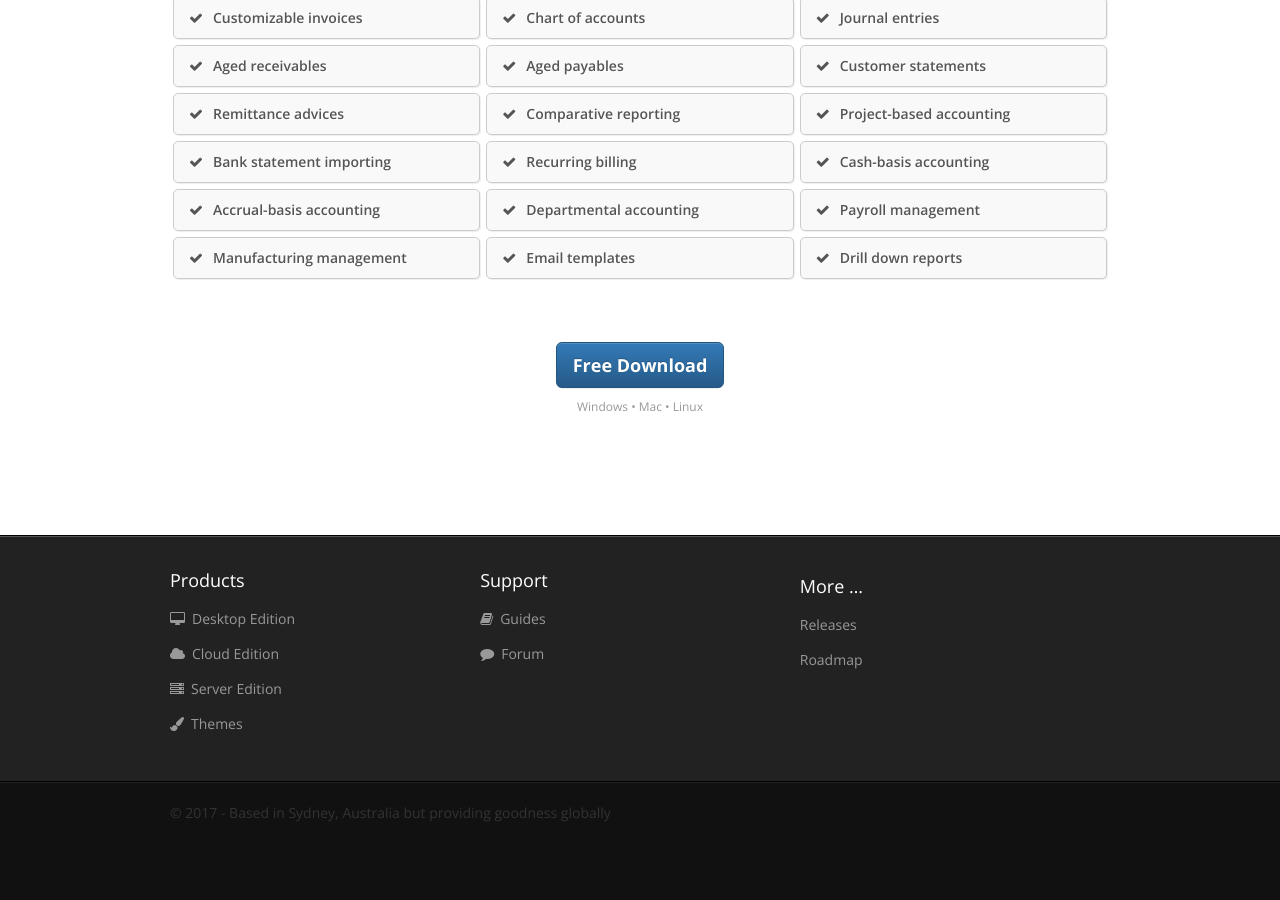
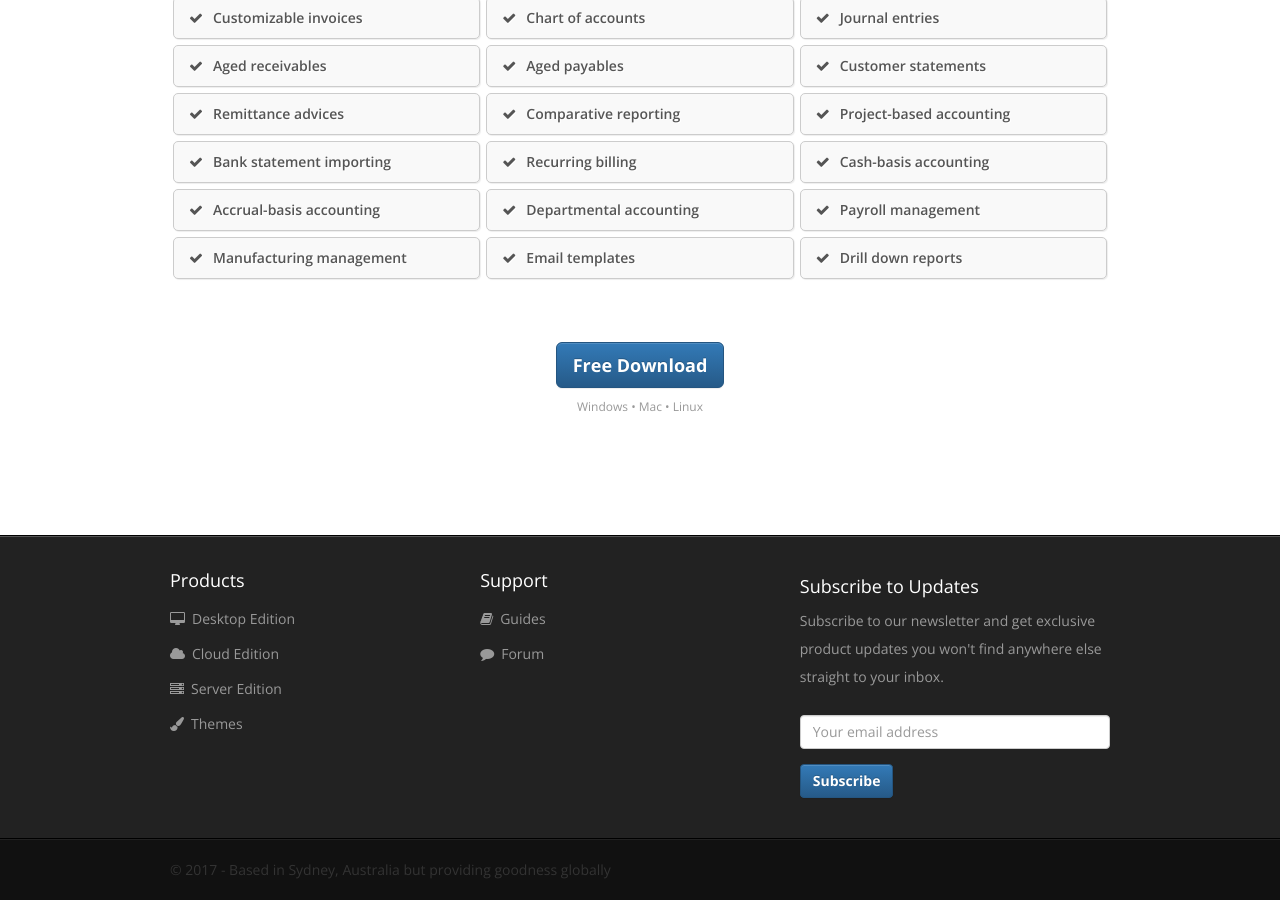
Before and after one commit to 3etechinns/www.manager.io, a Jekyll site: the page built from index.html, in a window 1280 px wide and 900 px high, scrolled down 1075 px. Built offline with Jekyll 4.4.1, drawn with Linux system fonts in a browser that asks for light colours; nearby versions of some CDN libraries; comment, search, counter and statistics services are not loaded; before the commit the page ends 1918 px from its top, so only the background shows below that.

Commit message:
no message

```diff
--- a/_includes/footer.html
+++ b/_includes/footer.html
@@ -23,11 +23,27 @@
                   </div>
                 </td>
                 <td style="width: 33%; vertical-align: top">
-                  <h2 style="font-size: 18px; font-weight: normal; margin-bottom: 10px; margin-top: 20px">More …</h2>
-                  <div style="line-height: 250%">
-                    <a href="https://forum.manager.io/c/releases?order=created" style="color: #999">Releases</a><br>
-                    <a href="https://forum.manager.io/t/roadmap/5913" style="color: #999">Roadmap</a>
-                  </div>
+                  <h2 style="font-size: 18px; font-weight: normal; margin-bottom: 10px; margin-top: 20px">Subscribe to Updates</h2>
+                  <p style="color: #999">Subscribe to our newsletter and get exclusive product updates you won't find anywhere else straight to your inbox.</p>
+
+<!-- Begin MailChimp Signup Form -->
+<div id="mc_embed_signup">
+<form action="https://manager.us4.list-manage.com/subscribe/post?u=e72914b7ac83d338254af8c7f&amp;id=d7e06806bb" method="post" id="mc-embedded-subscribe-form" name="mc-embedded-subscribe-form" class="validate" target="_blank" novalidate>
+    <div id="mc_embed_signup_scroll">
+<div class="mc-field-group form-group">
+	<input type="email" value="" name="EMAIL" class="required email form-control" id="mce-EMAIL" placeholder="Your email address">
+</div>
+	<div id="mce-responses" class="clear">
+		<div class="response" id="mce-error-response" style="display:none"></div>
+		<div class="response" id="mce-success-response" style="display:none"></div>
+	</div>    <!-- real people should not fill this in and expect good things - do not remove this or risk form bot signups-->
+    <div style="position: absolute; left: -5000px;" aria-hidden="true"><input type="text" name="b_e72914b7ac83d338254af8c7f_d7e06806bb" tabindex="-1" value=""></div>
+    <div class="clear"><input type="submit" value="Subscribe" name="subscribe" id="mc-embedded-subscribe" class="button btn btn-primary" style="font-weight: bold"></div>
+    </div>
+</form>
+</div>
+<!--End mc_embed_signup-->
+
                 </td>
               </tr>
             </tbody>
```
